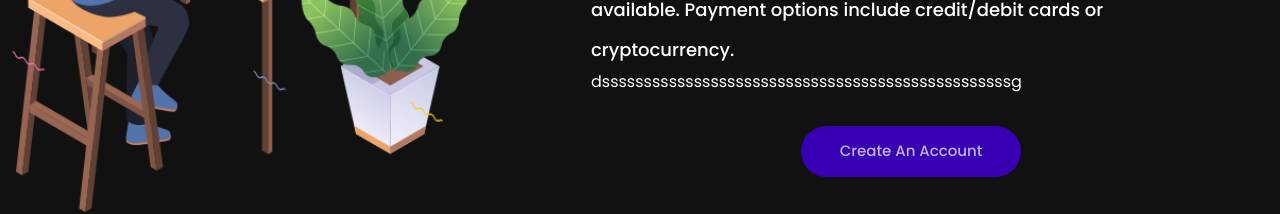
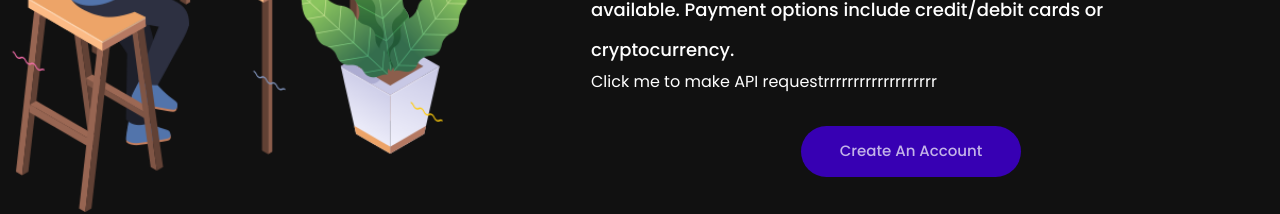
Before and after one commit to vijaystudio45/logohere, a React (Create React App) app: page / in a window 1280 px wide. Shown: the part 572-786 px from the top of the page. Built offline with nearby package versions, Linux system fonts and the light colour scheme; a web font is replaced by a local one.

Commit message:
Update Home.js

```diff
--- a/src/Components/Public/Home.js
+++ b/src/Components/Public/Home.js
@@ -78,8 +78,9 @@ const Home = () => {
 
 
 
-                <button onClick={handleButtonClick }>dsssssssssssssssssssssssssssssssssssssssssssssssssg</button>
-
+  <button onClick={handleButtonClick}>
+                Click me to make API requestrrrrrrrrrrrrrrrrrrr
+              </button>
               <div className="groupbtnshow flex items-center gap-6 md:justify-center mt-8">
                 {JSONData.HomeDataJson?.[0]?.buttons?.map((item, index) => (
                   <a href={item?.pageLink} key={index}>
```
